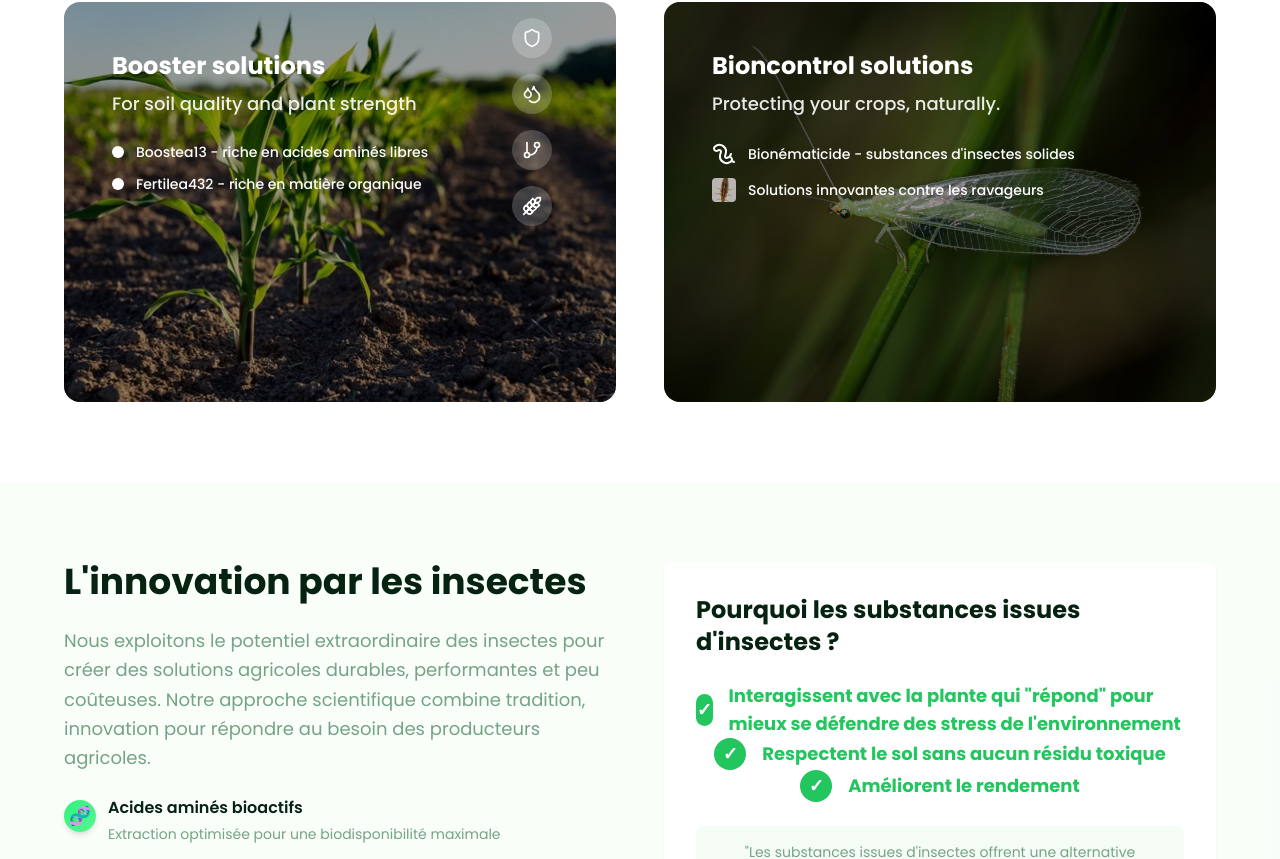
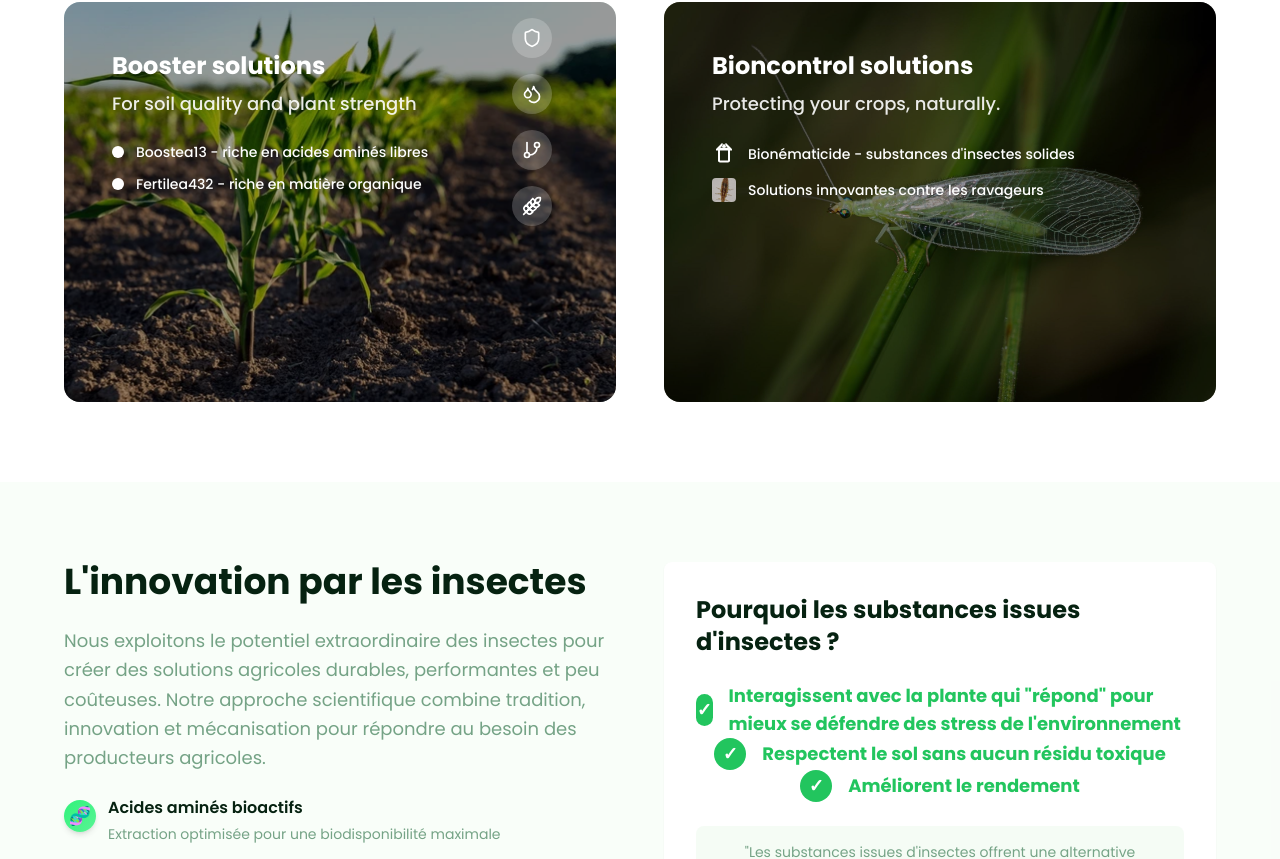
Before and after one commit to mcournutkeprea/keprea, a React (Vite) app: page / in a window 1280 px wide. Shown: the part 1606-2465 px from the top of the page. Built offline with nearby package versions, Linux system fonts and the light colour scheme.

Commit message:
Update text and insect logo
Update the description text and replace the current insect logo with a new one.

```diff
--- a/src/components/Innovation.tsx
+++ b/src/components/Innovation.tsx
@@ -9,7 +9,7 @@ const Innovation = () => {
             </h2>
             <p className="text-lg text-muted-foreground mb-6 leading-relaxed">
               Nous exploitons le potentiel extraordinaire des insectes pour créer des solutions
-              agricoles durables, performantes et peu coûteuses. Notre approche scientifique combine tradition, innovation pour répondre au besoin des producteurs agricoles.
+              agricoles durables, performantes et peu coûteuses. Notre approche scientifique combine tradition, innovation et mécanisation pour répondre au besoin des producteurs agricoles.
             </p>
 
             <div className="space-y-4">
--- a/src/components/Solutions.tsx
+++ b/src/components/Solutions.tsx
@@ -66,7 +66,9 @@ const Solutions = () => {
               <div className="space-y-3">
                 <div className="flex items-center justify-between">
                   <div className="flex items-center gap-3">
-                    <Worm className="w-6 h-6 text-white" />
+                    <svg className="w-6 h-6 text-white" fill="currentColor" viewBox="0 0 24 24">
+                      <path d="M12 2C13.1 2 14 2.9 14 4C14 5.1 13.1 6 12 6C10.9 6 10 5.1 10 4C10 2.9 10.9 2 12 2M20 8.5V7L14 1L12.5 2.5L15.75 5.75H8.25L11.5 2.5L10 1L4 7V8.5H6V18.5C6 19.6 6.9 20.5 8 20.5H16C17.1 20.5 18 19.6 18 18.5V8.5H20M8 8.5H16V18.5H8V8.5Z"/>
+                    </svg>
                     <span className="text-sm font-medium text-white">Bionématicide - substances d'insectes solides</span>
                   </div>
                 </div>
```
